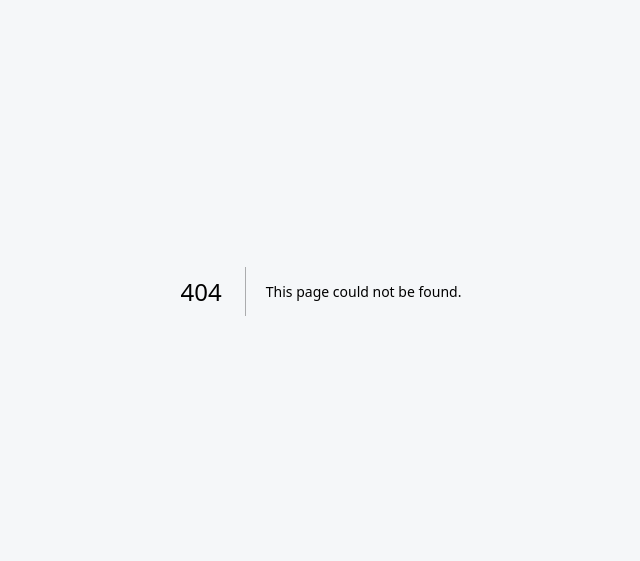
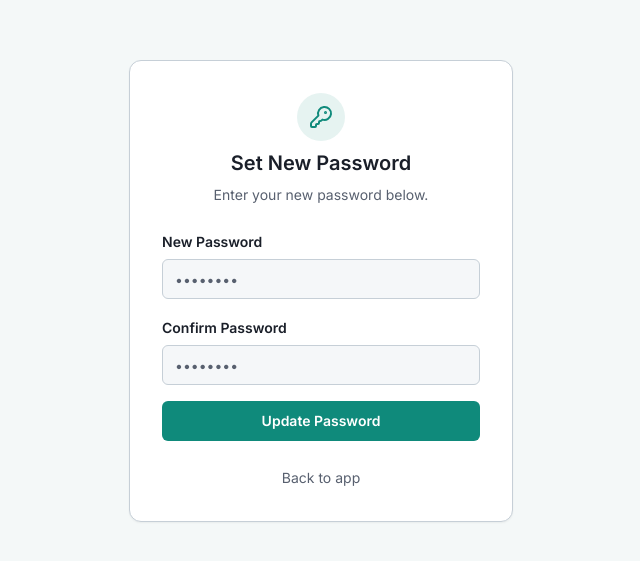
Before and after one commit to Leonallr10/ResumeSpark, a Next.js app: page /reset-password in a window 1280 px wide. Before the commit this address had no page. Shown: the part 109-670 px from the top of the page, without its empty margins (319-959 px from the left). Built offline with nearby package versions, Linux system fonts and the light colour scheme.

Commit message:
feat: add password reset flow and implement LaTeX resume editor component

```diff
--- /dev/null
+++ b/app/auth/callback/route.ts
@@ -0,0 +1,36 @@
+import { createServerClient } from "@supabase/ssr";
+import { cookies } from "next/headers";
+import { NextResponse } from "next/server";
+
+export async function GET(request: Request) {
+  const { searchParams, origin } = new URL(request.url);
+  const code = searchParams.get("code");
+  const next = searchParams.get("next") ?? "/";
+
+  if (code) {
+    const cookieStore = await cookies();
+    const supabase = createServerClient(
+      process.env.NEXT_PUBLIC_SUPABASE_URL!,
+      process.env.NEXT_PUBLIC_SUPABASE_ANON_KEY!,
+      {
+        cookies: {
+          getAll() {
+            return cookieStore.getAll();
+          },
+          setAll(cookiesToSet) {
+            for (const { name, value, options } of cookiesToSet) {
+              cookieStore.set(name, value, options);
+            }
+          },
+        },
+      },
+    );
+
+    const { error } = await supabase.auth.exchangeCodeForSession(code);
+    if (!error) {
+      return NextResponse.redirect(`${origin}${next}`);
+    }
+  }
+
+  return NextResponse.redirect(`${origin}/?auth_error=Could+not+verify+reset+link`);
+}
--- /dev/null
+++ b/app/reset-password/page.tsx
@@ -0,0 +1,124 @@
+"use client";
+
+import { useState } from "react";
+import { useRouter } from "next/navigation";
+import { createClient } from "@/lib/supabase";
+import { Button } from "@/components/ui/button";
+import { Input } from "@/components/ui/input";
+import { Label } from "@/components/ui/label";
+import { AlertTriangle, CheckCircle, Loader2, KeyRound } from "lucide-react";
+
+export default function ResetPasswordPage() {
+  const router = useRouter();
+  const [password, setPassword] = useState("");
+  const [confirmPassword, setConfirmPassword] = useState("");
+  const [error, setError] = useState<string | null>(null);
+  const [loading, setLoading] = useState(false);
+  const [success, setSuccess] = useState(false);
+
+  async function handleSubmit(e: React.FormEvent) {
+    e.preventDefault();
+    setError(null);
+
+    if (password.length < 6) {
+      setError("Password must be at least 6 characters.");
+      return;
+    }
+    if (password !== confirmPassword) {
+      setError("Passwords do not match.");
+      return;
+    }
+
+    setLoading(true);
+    const supabase = createClient();
+    const { error: err } = await supabase.auth.updateUser({ password });
+    setLoading(false);
+
+    if (err) {
+      setError(err.message);
+      return;
+    }
+
+    setSuccess(true);
+    setTimeout(() => router.push("/"), 2000);
+  }
+
+  return (
+    <div className="flex min-h-screen items-center justify-center bg-[#f4f8f8] px-4">
+      <div className="w-full max-w-sm space-y-6 rounded-xl border bg-white p-8 shadow-sm">
+        <div className="flex flex-col items-center gap-2">
+          <div className="flex h-12 w-12 items-center justify-center rounded-full bg-primary/10">
+            <KeyRound className="h-6 w-6 text-primary" />
+          </div>
+          <h1 className="text-xl font-semibold">Set New Password</h1>
+          <p className="text-center text-sm text-muted-foreground">
+            Enter your new password below.
+          </p>
+        </div>
+
+        {success ? (
+          <div className="flex flex-col items-center gap-3 py-4">
+            <div className="flex h-12 w-12 items-center justify-center rounded-full bg-green-100">
+              <CheckCircle className="h-6 w-6 text-green-600" />
+            </div>
+            <p className="text-sm font-medium text-green-700">
+              Password updated successfully! Redirecting...
+            </p>
+          </div>
+        ) : (
+          <form onSubmit={handleSubmit} className="space-y-4">
+            <div className="space-y-1.5">
+              <Label htmlFor="password">New Password</Label>
+              <Input
+                id="password"
+                type="password"
+                value={password}
+                onChange={(e) => setPassword(e.target.value)}
+                placeholder="••••••••"
+                autoComplete="new-password"
+                className="h-10"
+                required
+              />
+            </div>
+            <div className="space-y-1.5">
+              <Label htmlFor="confirmPassword">Confirm Password</Label>
+              <Input
+                id="confirmPassword"
+                type="password"
+                value={confirmPassword}
+                onChange={(e) => setConfirmPassword(e.target.value)}
+                placeholder="••••••••"
+                autoComplete="new-password"
+                onKeyDown={(e) => { if (e.key === "Enter") handleSubmit(e); }}
+                className="h-10"
+                required
+              />
+            </div>
+
+            {error ? (
+              <div className="flex items-center gap-2 rounded-lg border border-red-200 bg-red-50 px-3 py-2.5 text-sm text-red-700">
+                <AlertTriangle className="h-4 w-4 shrink-0" />
+                {error}
+              </div>
+            ) : null}
+
+            <Button type="submit" disabled={loading} className="w-full">
+              {loading ? <Loader2 className="mr-1.5 h-4 w-4 animate-spin" /> : null}
+              Update Password
+            </Button>
+          </form>
+        )}
+
+        <div className="text-center">
+          <button
+            type="button"
+            className="text-sm text-muted-foreground hover:text-foreground hover:underline"
+            onClick={() => router.push("/")}
+          >
+            Back to app
+          </button>
+        </div>
+      </div>
+    </div>
+  );
+}
--- a/components/latex-resume-tailor-app.tsx
+++ b/components/latex-resume-tailor-app.tsx
@@ -255,7 +255,8 @@ export function LatexResumeTailorApp() {
   const [user, setUser] = useState<User | null>(null);
   const [authLoading, setAuthLoading] = useState(true);
   const [authModalOpen, setAuthModalOpen] = useState(false);
-  const [authMode, setAuthMode] = useState<"signin" | "signup">("signin");
+  const [authMode, setAuthMode] = useState<"signin" | "signup" | "forgot">("signin");
+  const [forgotSent, setForgotSent] = useState(false);
   const [authEmail, setAuthEmail] = useState("");
   const [authPassword, setAuthPassword] = useState("");
   const [authError, setAuthError] = useState<string | null>(null);
@@ -570,6 +571,23 @@ export function LatexResumeTailorApp() {
         toast.success("Signed in successfully!");
         setAuthModalOpen(false);
       }
+    } catch {
+      setAuthError("An unexpected error occurred.");
+    } finally {
+      setAuthSubmitting(false);
+    }
+  }
+
+  async function handleForgotPassword() {
+    setAuthError(null);
+    setAuthSubmitting(true);
+    const supabase = createClient();
+    try {
+      const { error: err } = await supabase.auth.resetPasswordForEmail(authEmail, {
+        redirectTo: `${window.location.origin}/auth/callback?next=/reset-password`,
+      });
+      if (err) { setAuthError(err.message); return; }
+      setForgotSent(true);
     } catch {
       setAuthError("An unexpected error occurred.");
     } finally {
@@ -1901,14 +1919,21 @@ export function LatexResumeTailorApp() {
     <main className="flex h-dvh max-h-dvh min-h-0 flex-col bg-[#f4f8f8]">
       <Toaster position="top-right" richColors />
       {authModalOpen ? (
-        <DialogContent onClose={() => { setAuthModalOpen(false); setAuthError(null); }} className="max-w-sm">
+        <DialogContent onClose={() => { setAuthModalOpen(false); setAuthError(null); setForgotSent(false); }} className="max-w-sm">
           <DialogHeader>
-            <DialogTitle>{authMode === "signup" ? "Create Account" : "Welcome back"}</DialogTitle>
+            <DialogTitle>
+              {authMode === "forgot" ? "Reset Password" : authMode === "signup" ? "Create Account" : "Welcome back"}
+            </DialogTitle>
             <DialogDescription>
-              {authMode === "signup" ? "Sign up to save your projects in the cloud." : "Sign in to access your saved projects."}
+              {authMode === "forgot"
+                ? "Enter your email and we'll send you a link to reset your password."
+                : authMode === "signup"
+                  ? "Sign up to save your projects in the cloud."
+                  : "Sign in to access your saved projects."}
             </DialogDescription>
           </DialogHeader>
           <DialogBody className="space-y-4">
+            {authMode !== "forgot" ? (
               <div className="flex rounded-lg border bg-muted/40 p-1">
                 <button
                   type="button"
@@ -1925,6 +1950,13 @@ export function LatexResumeTailorApp() {
                   Sign Up
                 </button>
               </div>
+            ) : null}
+            {authMode === "forgot" && forgotSent ? (
+              <div className="flex items-center gap-2 rounded-lg border border-green-200 bg-green-50 px-3 py-2.5 text-sm text-green-700">
+                <CircleCheck className="h-4 w-4 shrink-0" />
+                Password reset link sent! Check your email inbox.
+              </div>
+            ) : (
               <div className="space-y-3">
                 <div className="space-y-1.5">
                   <Label htmlFor="authEmail">Email</Label>
@@ -1935,9 +1967,11 @@ export function LatexResumeTailorApp() {
                     onChange={(e) => setAuthEmail(e.target.value)}
                     placeholder="you@example.com"
                     autoComplete="email"
+                    onKeyDown={(e) => { if (e.key === "Enter" && authMode === "forgot") handleForgotPassword(); }}
                     className="h-10"
                   />
                 </div>
+                {authMode !== "forgot" ? (
                   <div className="space-y-1.5">
                     <Label htmlFor="authPassword">Password</Label>
                     <Input
@@ -1950,8 +1984,19 @@ export function LatexResumeTailorApp() {
                       onKeyDown={(e) => { if (e.key === "Enter") handleAuthSubmit(); }}
                       className="h-10"
                     />
-              </div>
-            </div>
+                    {authMode === "signin" ? (
+                      <button
+                        type="button"
+                        className="text-sm text-primary hover:underline"
+                        onClick={() => { setAuthMode("forgot"); setAuthError(null); setForgotSent(false); }}
+                      >
+                        Forgot password?
+                      </button>
+                    ) : null}
+                  </div>
+                ) : null}
+              </div>
+            )}
             {authError ? (
               <div className="flex items-center gap-2 rounded-lg border border-red-200 bg-red-50 px-3 py-2.5 text-sm text-red-700">
                 <AlertTriangle className="h-4 w-4 shrink-0" />
@@ -1960,11 +2005,27 @@ export function LatexResumeTailorApp() {
             ) : null}
           </DialogBody>
           <DialogFooter>
+            {authMode === "forgot" ? (
+              <>
+                <Button type="button" variant="outline" onClick={() => { setAuthMode("signin"); setAuthError(null); setForgotSent(false); }}>
+                  Back to Sign In
+                </Button>
+                {!forgotSent ? (
+                  <Button type="button" onClick={handleForgotPassword} disabled={authSubmitting || !authEmail} className="min-w-[100px]">
+                    {authSubmitting ? <Loader2 className="mr-1.5 h-4 w-4 animate-spin" /> : null}
+                    Send Reset Link
+                  </Button>
+                ) : null}
+              </>
+            ) : (
+              <>
                 <Button type="button" variant="outline" onClick={() => { setAuthModalOpen(false); setAuthError(null); }}>Cancel</Button>
                 <Button type="button" onClick={handleAuthSubmit} disabled={authSubmitting} className="min-w-[100px]">
                   {authSubmitting ? <Loader2 className="mr-1.5 h-4 w-4 animate-spin" /> : null}
                   {authMode === "signup" ? "Create Account" : "Sign In"}
                 </Button>
+              </>
+            )}
           </DialogFooter>
         </DialogContent>
       ) : null}
```
Lines whose indentation alone changed are shown as unchanged.
